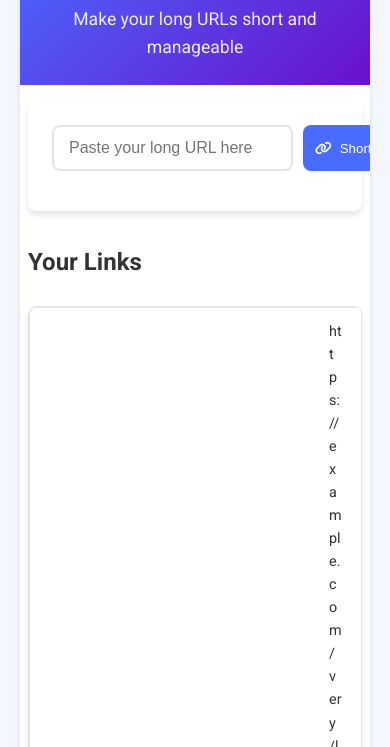
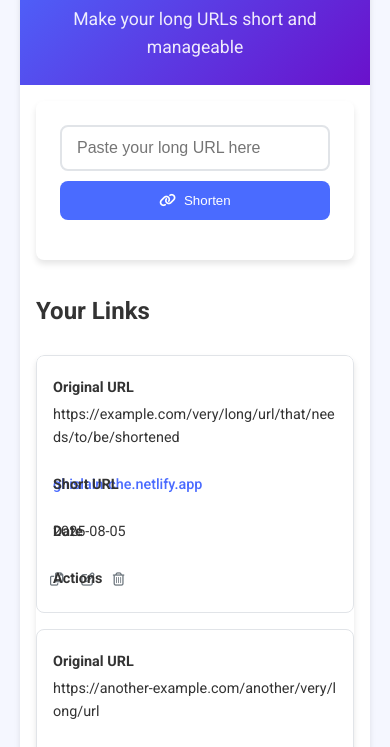
Before and after one commit to GhislainChe/url-shortener, a plain HTML site: page index.html in a window 390 px wide. Shown: the part 93-840 px from the top of the page. Drawn offline with Linux system fonts and the light colour scheme.

Commit message:
edited some stuffs on the UI

```diff
--- a/index.html
+++ b/index.html
@@ -41,10 +41,10 @@
                         <tbody id="urlTableBody">
                             <!-- Example row (will be populated by JavaScript) -->
                             <tr>
-                                <td data-label="Original URL">https://example.com/very/long/url/that/needs/to/be/shortened</td>
-                                <td data-label="Short URL"><a href="#" class="short-url">ghislain-che.netlify.app</a></td>
-                                <td data-label="Date">2025-08-05</td>
-                                <td class="actions" data-label="Actions">
+                                <td>https://example.com/very/long/url/that/needs/to/be/shortened</td>
+                                <td><a href="#" class="short-url">ghislain-che.netlify.app</a></td>
+                                <td>2025-08-05</td>
+                                <td class="actions">
                                     <button class="btn-copy" title="Copy"><i class="far fa-copy"></i></button>
                                     <button class="btn-edit" title="Edit"><i class="far fa-edit"></i></button>
                                     <button class="btn-delete" title="Delete"><i class="far fa-trash-alt"></i></button>
--- a/style.css
+++ b/style.css
@@ -134,24 +134,16 @@ th, td {
     padding: 1rem;
     text-align: left;
     border-bottom: 1px solid var(--border-color);
-    vertical-align: top;
 }
 
 th {
     background-color: var(--secondary-color);
     font-weight: 600;
     color: var(--text-color);
-    padding: 1rem;
 }
 
 tr:hover {
     background-color: #f8f9fa;
-}
-
-/* Make URLs break and wrap */
-td:first-child {
-    word-break: break-word;
-    max-width: 200px; /* Limit width to prevent super long lines */
 }
 
 .short-url {
@@ -159,9 +151,6 @@ td:first-child {
     text-decoration: none;
     font-weight: 500;
     transition: color 0.2s;
-    word-break: break-word;
-    display: inline-block;
-    max-width: 100%;
 }
 
 .short-url:hover {
@@ -207,6 +196,15 @@ footer {
     font-size: 0.9rem;
 }
 
+/* Make URLs wrap and truncate with ellipsis */
+tr td:first-child {
+    max-width: 200px;
+    overflow: hidden;
+    text-overflow: ellipsis;
+    white-space: nowrap;
+    display: block;
+}
+
 /* Responsive Design */
 @media (max-width: 768px) {
     .container {
@@ -223,12 +221,75 @@ footer {
     }
 
     main {
-        padding: 1rem 0.5rem;
+        padding: 1rem;
     }
 
-    /* .input-group {
+        .input-group {
         flex-direction: column;
-    } */
+    }
+
+    /* Make table cells stack on mobile */
+    table, thead, tbody, th, td, tr {
+        display: block;
+    }
+
+    /* Hide table headers on mobile */
+    thead tr {
+        position: absolute;
+        top: -9999px;
+        left: -9999px;
+    }
+
+    tr {
+        margin-bottom: 1rem;
+        border: 1px solid var(--border-color);
+        border-radius: var(--border-radius);
+        padding: 0.5rem;
+    }
+
+    td {
+        border: none;
+        position: relative;
+        padding-left: 40%;
+        min-height: 2.5em;
+    }
+
+    td:before {
+        position: absolute;
+        left: 0.5rem;
+        width: 35%;
+        padding-right: 10px;
+        white-space: nowrap;
+        font-weight: bold;
+    }
+
+    /* Label the data */
+    td:nth-of-type(1):before { content: "Original URL"; }
+    td:nth-of-type(2):before { content: "Short URL"; }
+    td:nth-of-type(3):before { content: "Date"; }
+    td:nth-of-type(4):before { content: "Actions"; }
+
+    /* Make action buttons take full width */
+    .actions {
+        display: flex;
+        justify-content: flex-start;
+        gap: 0.5rem;
+        padding-left: 0;
+    }
+
+    /* Make URLs wrap and take full width */
+    tr td:first-child {
+        max-width: 100%;
+        white-space: normal;
+        word-break: break-all;
+        padding-left: 0.5rem;
+    }
+
+    tr td:first-child:before {
+        position: static;
+        display: block;
+        margin-bottom: 0.25rem;
+    }
 
     .btn-shorten {
         width: 100%;
@@ -236,79 +297,13 @@ footer {
         padding: 12px;
     }
 
-    /* Improved table layout for mobile */
-    .table-responsive {
-        border: 1px solid var(--border-color);
-        border-radius: var(--border-radius);
-        overflow-x: auto;
-        -webkit-overflow-scrolling: touch;
-    }
-
-    table {
-        width: 100%;
-        min-width: 600px; /* Allows horizontal scrolling on very small screens */
-    }
-
     th, td {
         padding: 0.75rem 0.5rem;
         font-size: 0.9rem;
     }
 
-    /* Make table cells stack on very small screens */
-    @media (max-width: 480px) {
-        table, thead, tbody, th, td, tr {
-            display: block;
-        }
-
-        thead tr {
-            position: absolute;
-            top: -9999px;
-            left: -9999px;
-        }
-
-        tr {
-            border: 1px solid var(--border-color);
-            margin-bottom: 1rem;
-            border-radius: var(--border-radius);
-            overflow: hidden;
-        }
-
-        td {
-            border: none;
-            border-bottom: 1px solid var(--border-color);
-            position: relative;
-            padding-left: 50%;
-            min-height: 2.5em;
-            display: flex;
-            align-items: center;
-        }
-
-        td:before {
-            position: absolute;
-            left: 0.5rem;
-            width: 45%;
-            padding-right: 10px;
-            white-space: nowrap;
-            font-weight: 600;
-            content: attr(data-label);
-        }
-
-        /* Label each cell */
-        td:nth-of-type(1):before { content: 'Original URL'; }
-        td:nth-of-type(2):before { content: 'Short URL'; }
-        td:nth-of-type(3):before { content: 'Date'; }
-        td:nth-of-type(4):before { content: 'Actions'; }
-
-        /* Make actions full width */
-        .actions {
-            justify-content: flex-end;
-            padding-left: 0;
-        }
-    }
-
     .actions {
-        flex-wrap: nowrap;
-        gap: 5px;
+        flex-wrap: wrap;
     }
 }
 
```
